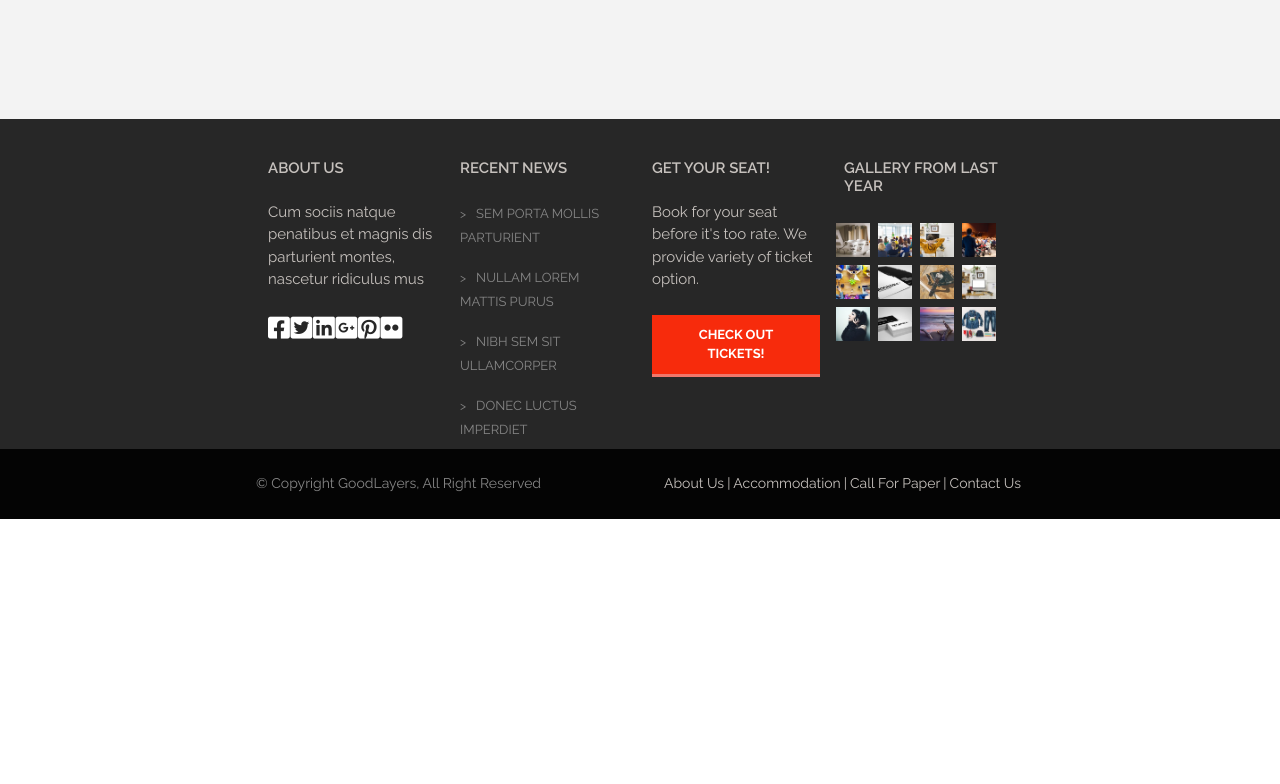
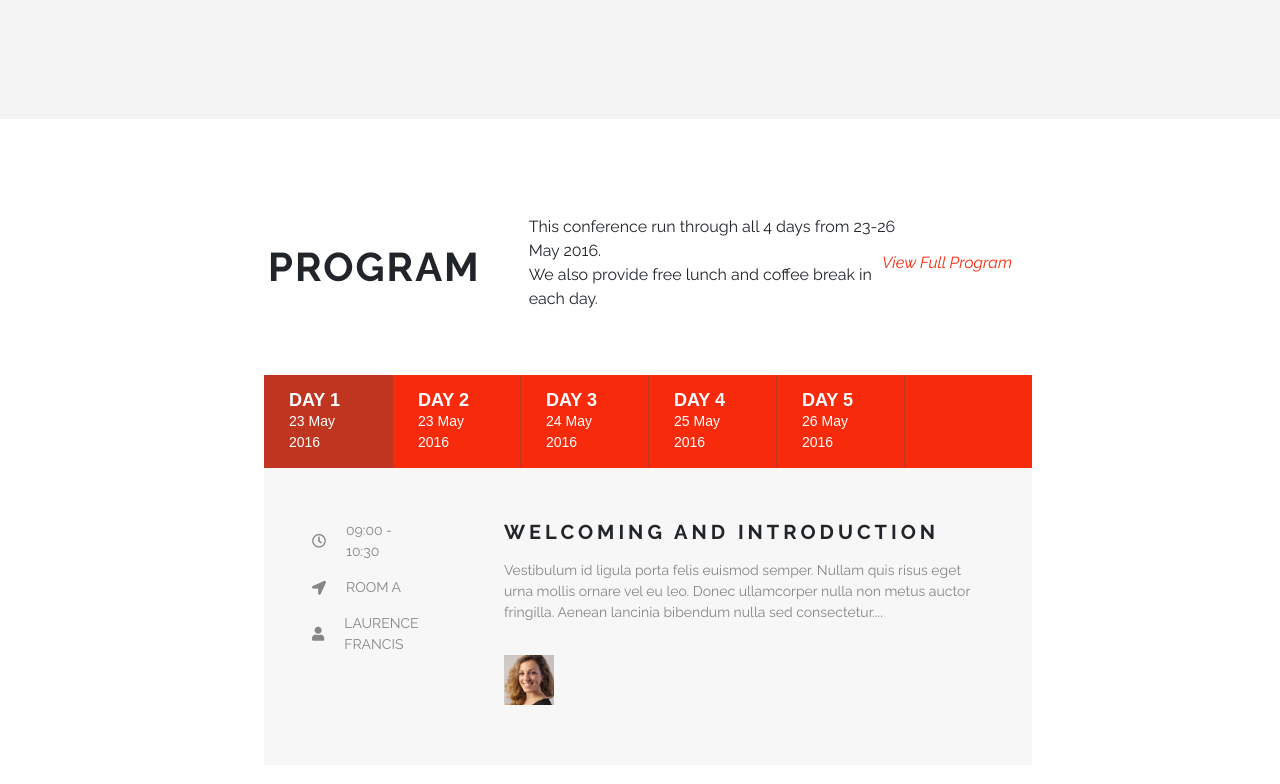
Before and after one commit to AntonioRusso1997/proj-html-vuejs, a Vue app: page / in a window 1280 px wide. Shown: the part 1916-2700 px from the top of the page. Before the commit the page ends 2461 px from the top, so only its background shows below. Built offline with nearby package versions, Linux system fonts and the light colour scheme.

Commit message:
Program section

```diff
--- a/src/components/Main.vue
+++ b/src/components/Main.vue
@@ -5,6 +5,7 @@
     <CompanyInfo />
     <Subscribe />
     <Speakers />
+    <Program />
   </main>
 </template>
 
@@ -13,6 +14,7 @@ import Jumbotron from './main-components/Jumbotron.vue'
 import CompanyInfo from './main-components/CompanyInfo.vue'
 import Subscribe from './main-components/Subscribe.vue'
 import Speakers from './main-components/Speakers.vue'
+import Program from './main-components/Program.vue'
 
 export default {
   name: 'Main',
@@ -20,7 +22,8 @@ export default {
     Jumbotron,
     CompanyInfo,
     Subscribe,
-    Speakers
+    Speakers,
+    Program
   },
   data () {
     return {
--- /dev/null
+++ b/src/components/main-components/Program.vue
@@ -0,0 +1,156 @@
+<template>
+    <!-- Sezione Program -->
+    <div class="program w-100">
+      <div class="container my-w60 py-5">
+        <div class="program-top px-0 my-5 w-100 d-flex align-items-center">
+          <h1>PROGRAM</h1>
+          <p class="w-50 mx-5">This conference run through all 4 days from 23-26 May 2016. <br>
+            We also provide free lunch and coffee break in each day.
+          </p>
+          <p class="mx-0"><a class="text-decoration-none" href="#">View Full Program</a></p>
+        </div>
+        <div class="calendar w-100 mx-2">
+          <div class="row row-days mb-0">
+            <div v-for="(day, index) in days" :key="index" class="col-2 d-flex flex-column justify-content-center">
+              <h3 class="m-0">{{ day.nmb.toUpperCase() }}</h3>
+              <p class="m-0"><span>{{ day.date }}</span> May 2016</p>
+            </div>
+            <div class="col-2"></div>
+          </div>
+          <div class="row row-main mt-0 py-1">
+            <div class="col-left col-3 p-5 d-flex flex-column">
+              <div><i class="far fa-clock"></i> <span>09:00 - 10:30</span></div>
+              <div><i class="fas fa-location-arrow"></i><span>ROOM A</span></div>
+              <div><i class="fas fa-user"></i><span>LAURENCE FRANCIS</span></div>
+            </div>
+            <div class="col-right col-9 p-5 d-flex flex-column">
+              <h2 class="mb-3">WELCOMING AND INTRODUCTION</h2>
+              <p class="mb-3">
+                Vestibulum id ligula porta felis euismod semper. Nullam quis risus eget urna mollis ornare vel eu leo. Donec ullamcorper nulla non metus auctor fringilla. Aenean lancinia bibendum nulla sed consectetur....
+              </p>
+              <img class="mt-3 mb-2" src="../../assets/images/speaker-8-150x150.jpg" alt="speaker img">
+            </div>
+          </div>
+        </div>
+      </div>
+    </div>
+</template>
+
+<script>
+export default {
+  name: 'Program',
+  data () {
+    return {
+      days: [
+        {
+          nmb: 'Day 1',
+          date: 23
+        },
+        {
+          nmb: 'Day 2',
+          date: 23
+        },
+        {
+          nmb: 'Day 3',
+          date: 24
+        },
+        {
+          nmb: 'Day 4',
+          date: 25
+        },
+        {
+          nmb: 'Day 5',
+          date: 26
+        }
+      ]
+    }
+  }
+}
+</script>
+
+<!-- Add "scoped" attribute to limit CSS to this component only -->
+<style scoped lang="scss">
+@import "../../styles/generals.scss";
+
+.program-top {
+  position: relative;
+  h1 {
+    font-style: 30px;
+    font-weight: bold;
+    letter-spacing: 2px;
+  }
+  p {
+    font-size: 16px;
+
+    &:last-of-type {
+      position: absolute;
+      right: 0;
+      font-style: italic;
+
+      a {
+        color: $scarlet;
+      }
+    }
+  }
+}
+.row-days {
+  div {
+    font-family: sans-serif;
+    background-color: $scarlet;
+    border-left: 1px solid $thunderbird;
+    color: white;
+    padding: 15px 25px;
+
+    &:first-child {
+      border: none;
+      background-color: $thunderbird;
+    }
+    h3 {
+      font-size: 18px;
+      font-weight: bold;
+      letter-spacing: 0;
+    }
+    p {
+      font-size: 14px;
+    }
+  }
+}
+.row-main {
+  background-color:#f7f7f7;
+
+  .col-left {
+    div {
+      margin-bottom: 15px;
+      font-size: 12px;
+      color: $gray;
+      display: flex;
+      align-items: center;
+
+      span:first-of-type {
+        font-size: 14px;
+      }
+
+      i {
+        font-size: 14px;
+        margin-right: 20px;
+      }
+    }
+  }
+
+  .col-right {
+    h2 {
+      font-size: 20px;
+      letter-spacing: 4px;
+      font-weight: 700;
+    }
+    p {
+      font-size: 14px;
+      color: $gray;
+    }
+    img {
+      height: 50px;
+      width: 50px;
+    }
+  }
+}
+</style>
```
